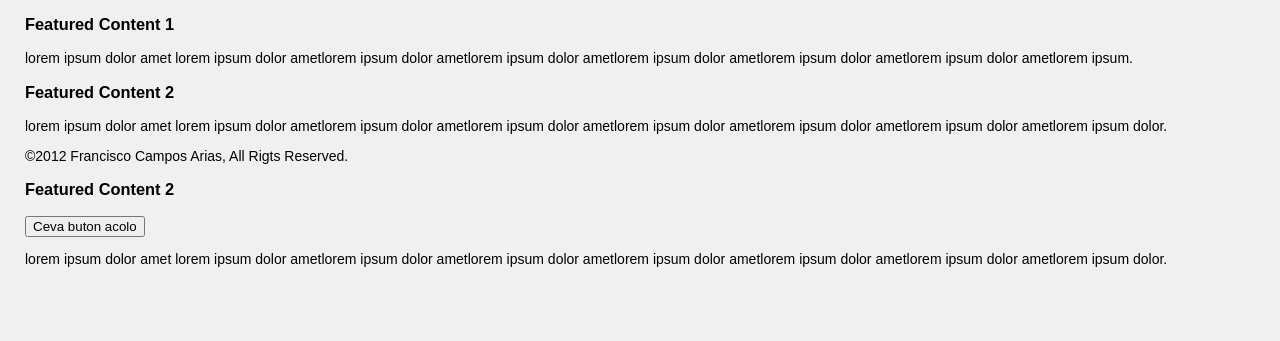
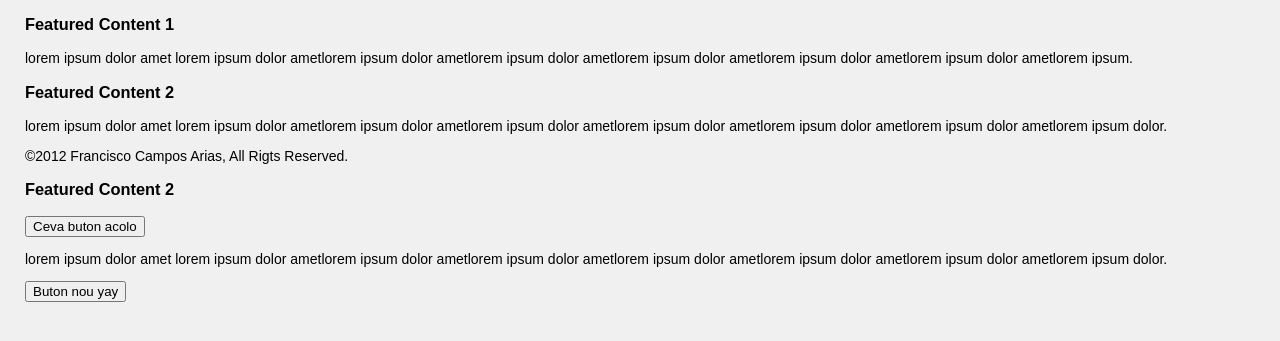
Before and after one commit to SebastianBodea/exhibit_b, a plain HTML site: page index.html in a window 1280 px wide. Shown: the part 115-456 px from the top of the page. Drawn offline with Linux system fonts and the light colour scheme; a script that the page names is missing.

Commit message:
Adaugat buton nou

```diff
--- a/index.html
+++ b/index.html
@@ -44,5 +44,7 @@
 		<button>Ceva buton acolo</button>
 		<p>lorem ipsum dolor amet lorem ipsum dolor ametlorem ipsum dolor ametlorem ipsum dolor ametlorem ipsum dolor ametlorem ipsum dolor ametlorem ipsum dolor ametlorem ipsum dolor.</p>
 	</div>
+
+	<button>Buton nou yay</button>
 </body>
 </html>
```
